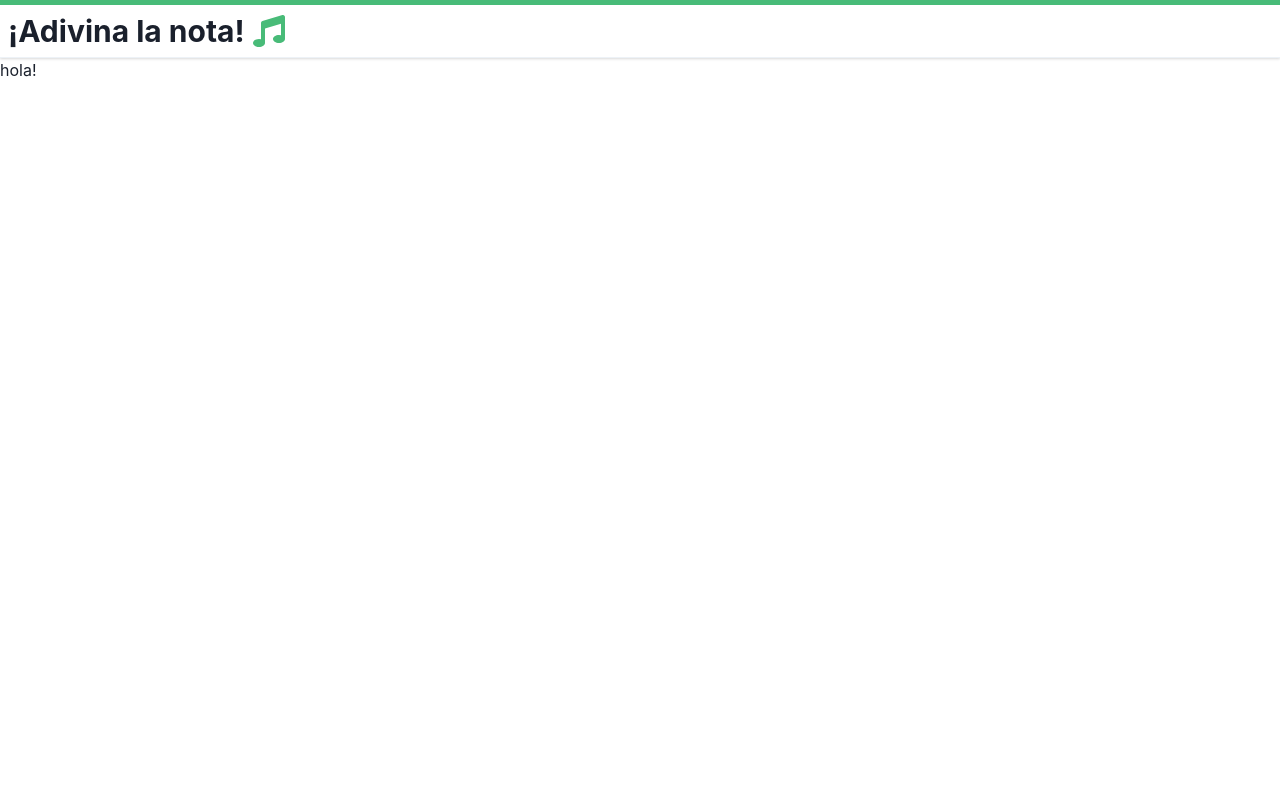
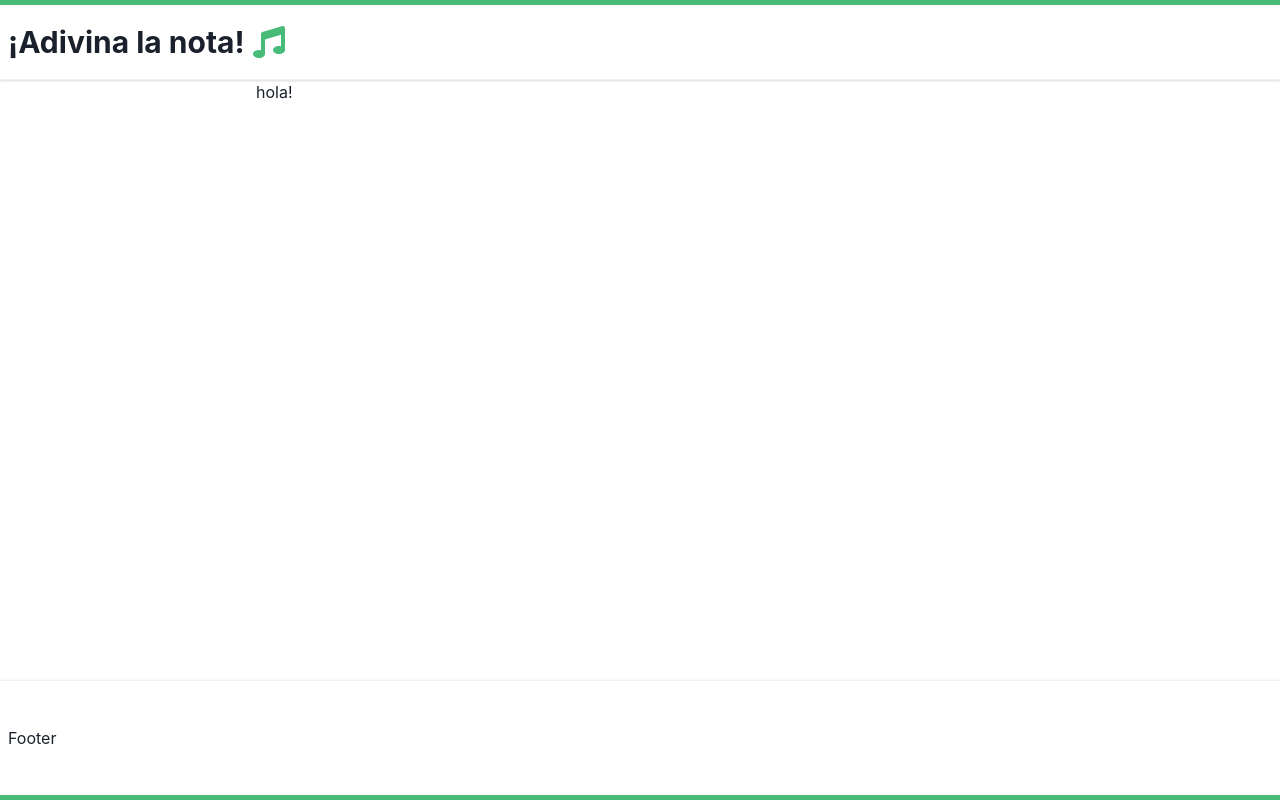
Before and after one commit to CFerndp/an, a Next.js app: page / in a window 1280 px wide. Built offline with nearby package versions, Linux system fonts and the light colour scheme.

Commit message:
Added main design for PageTemplate

```diff
--- a/components/PageTemplate/index.tsx
+++ b/components/PageTemplate/index.tsx
@@ -1,10 +1,10 @@
 import React, { Fragment } from "react";
-import { Flex, Heading, Icon } from "@chakra-ui/react";
+import { Grid, GridItem } from "@chakra-ui/react";
 import Head from "next/head";
 import { useTranslation } from "react-i18next";
-import { FontAwesomeIcon } from "@fortawesome/react-fontawesome";
-import { faMusic } from "@fortawesome/free-solid-svg-icons";
-import { Container } from "next/app";
+import Header from "./partials/Header/Header";
+import Footer from "./partials/Footer/Footer";
+import Main from "./partials/Main/Main";
 
 interface PageTemplateProps {
   headTitle?: string;
@@ -17,28 +17,22 @@ const PageTemplate: React.FC<PageTemplateProps> = ({ headTitle, children }) => {
       <Head>
         <title>{headTitle ?? t("appName")}</title>
       </Head>
-      <header>
-        <Flex
-          p={2}
-          borderTop="5px"
-          borderTopColor="green.400"
-          borderStyle="solid"
-          borderBottom="1px"
-          borderBottomColor="gray.100"
-          boxShadow="base"
-          alignItems="center"
-        >
-          <Heading as="h1" size="lg" isTruncated>
-            {headTitle ?? t("appName")}
-          </Heading>
-          <Icon w={8} h={8} color="green.400" marginLeft={2}>
-            <FontAwesomeIcon icon={faMusic} />
-          </Icon>
-        </Flex>
-      </header>
-      <main>
-        <Container>{children}</Container>
-      </main>
+      <Grid
+        h="100vh"
+        templateRows="10% auto 15%"
+        templateColumns="1fr 3fr 1fr"
+        templateAreas={`"header header header" ". main ." "footer footer footer"`}
+      >
+        <GridItem as="header" gridArea="header">
+          <Header title={headTitle ?? t("appName")} />
+        </GridItem>
+        <GridItem as="main" gridArea="main">
+          <Main>{children}</Main>
+        </GridItem>
+        <GridItem as="footer" gridArea="footer">
+          <Footer />
+        </GridItem>
+      </Grid>
     </Fragment>
   );
 };
--- /dev/null
+++ b/components/PageTemplate/partials/Footer/Footer.tsx
@@ -0,0 +1,22 @@
+import { Flex } from "@chakra-ui/react";
+import React from "react";
+
+const Footer: React.FC = () => {
+  return (
+    <Flex
+      p={2}
+      borderBottom="5px"
+      borderBottomColor="green.400"
+      borderStyle="solid"
+      borderTop="1px"
+      borderTopColor="gray.100"
+      boxShadow="base"
+      alignItems="center"
+      h="100%"
+    >
+      Footer
+    </Flex>
+  );
+};
+
+export default Footer;
--- /dev/null
+++ b/components/PageTemplate/partials/Header/Header.tsx
@@ -0,0 +1,33 @@
+import { Flex, Heading, Icon } from "@chakra-ui/react";
+import { faMusic } from "@fortawesome/free-solid-svg-icons";
+import { FontAwesomeIcon } from "@fortawesome/react-fontawesome";
+import React from "react";
+
+interface HeaderProps {
+  title: string;
+}
+
+const Header: React.FC<HeaderProps> = ({ title }) => {
+  return (
+    <Flex
+      p={2}
+      borderTop="5px"
+      borderTopColor="green.400"
+      borderStyle="solid"
+      borderBottom="1px"
+      borderBottomColor="gray.100"
+      boxShadow="base"
+      alignItems="center"
+      h="100%"
+    >
+      <Heading as="h1" size="lg" isTruncated>
+        {title}
+      </Heading>
+      <Icon w={8} h={8} color="green.400" marginLeft={2}>
+        <FontAwesomeIcon icon={faMusic} />
+      </Icon>
+    </Flex>
+  );
+};
+
+export default Header;
--- /dev/null
+++ b/components/PageTemplate/partials/Main/Main.tsx
@@ -0,0 +1,8 @@
+import { Box } from "@chakra-ui/react";
+import React from "react";
+
+const Main: React.FC = ({ children }) => {
+  return <Box>{children}</Box>;
+};
+
+export default Main;
```
